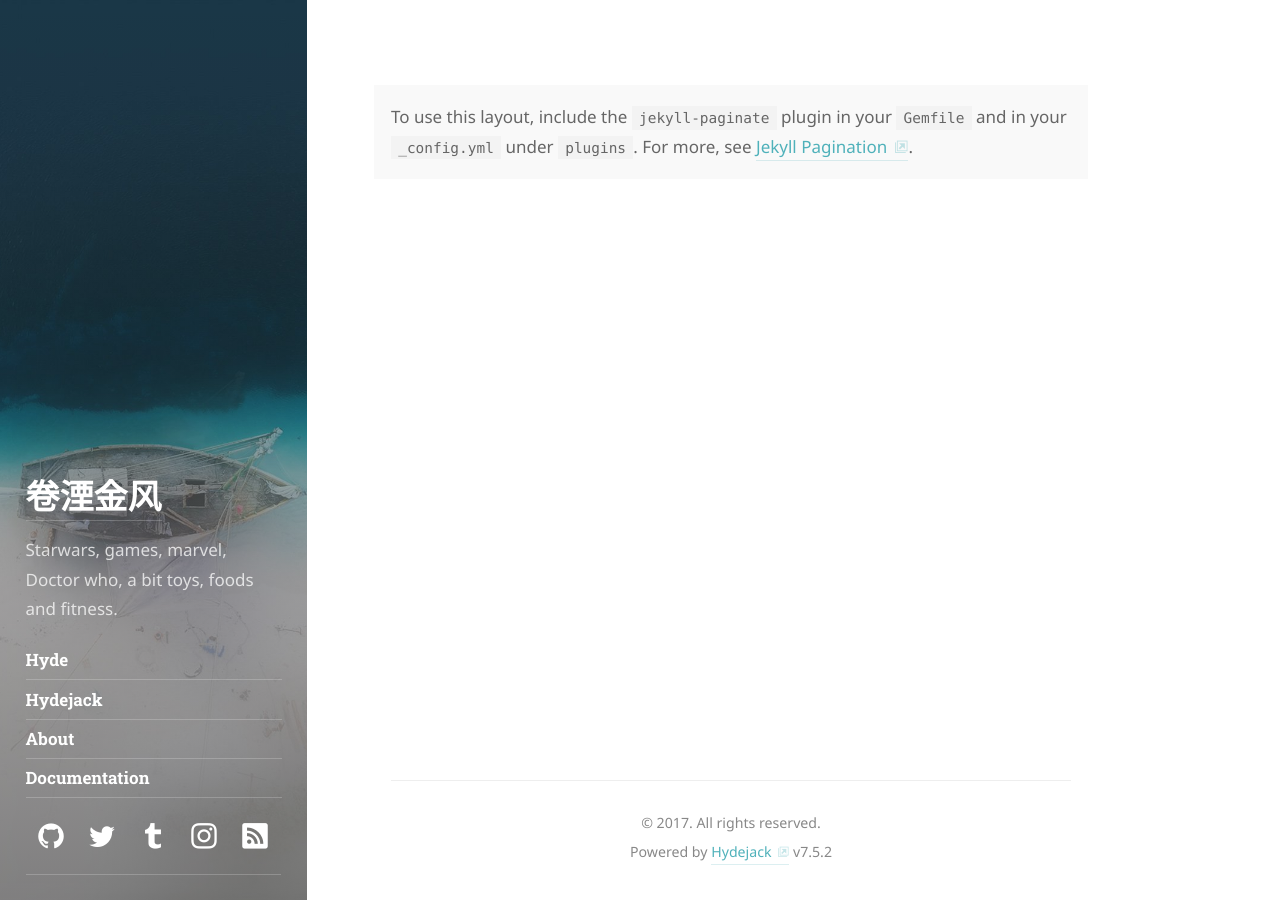
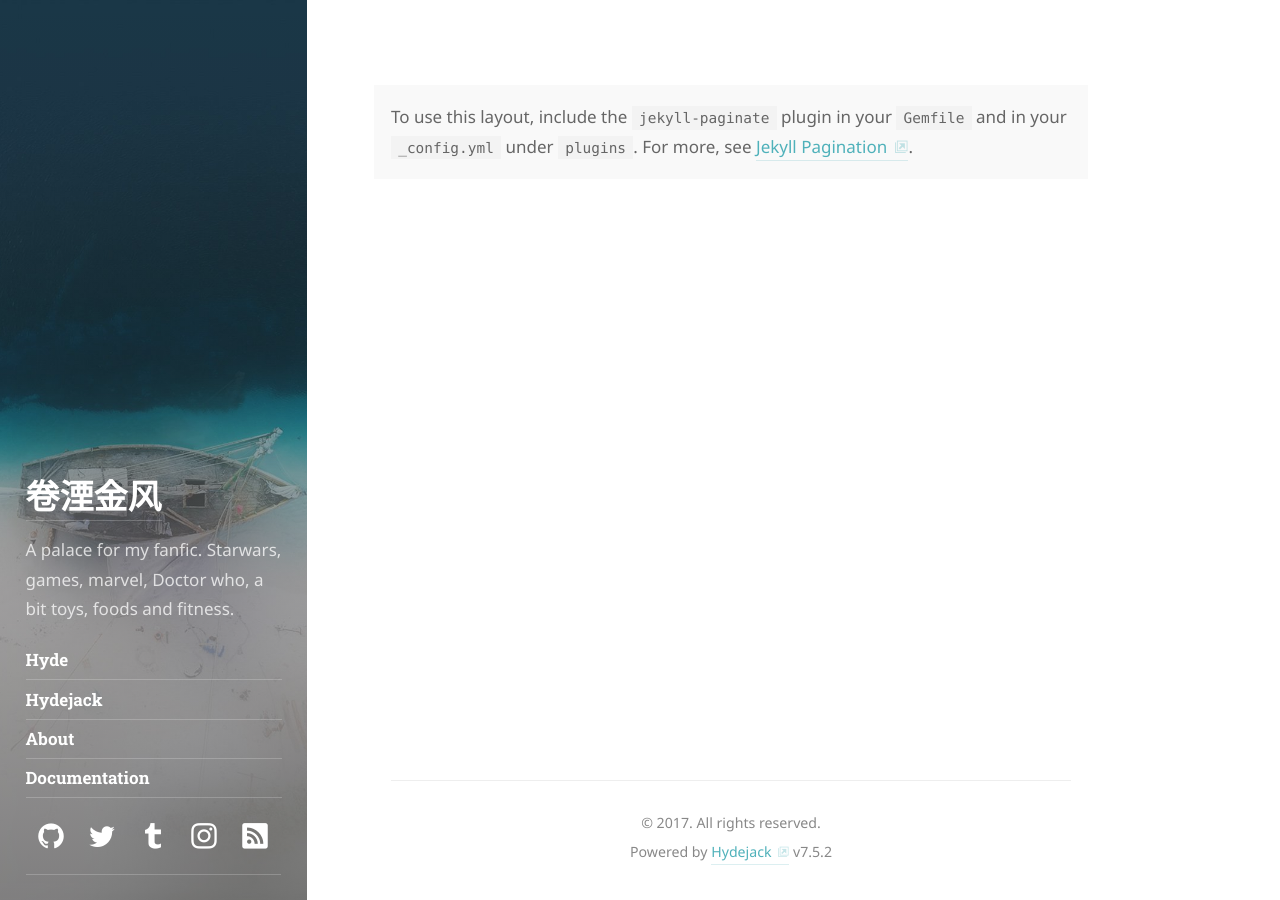
Before and after one commit to GWwwww/GWwwww.github.io, a Jekyll site: the page built from index.html, in a window 1280 px wide. Built offline with Jekyll 4.4.1, drawn with Linux system fonts in a browser that asks for light colours; some web fonts are replaced; the list of posts is cut into pages by our own code.

Commit message:
Update _config.yml

```diff
--- a/_config.yml
+++ b/_config.yml
@@ -33,6 +33,7 @@ description:           >
 
 # A shorter description for the sidebar.
 tagline:               >
+  A palace for my fanfic.
   Starwars, games, marvel, Doctor who,
   a bit toys, foods and fitness.
 
```
